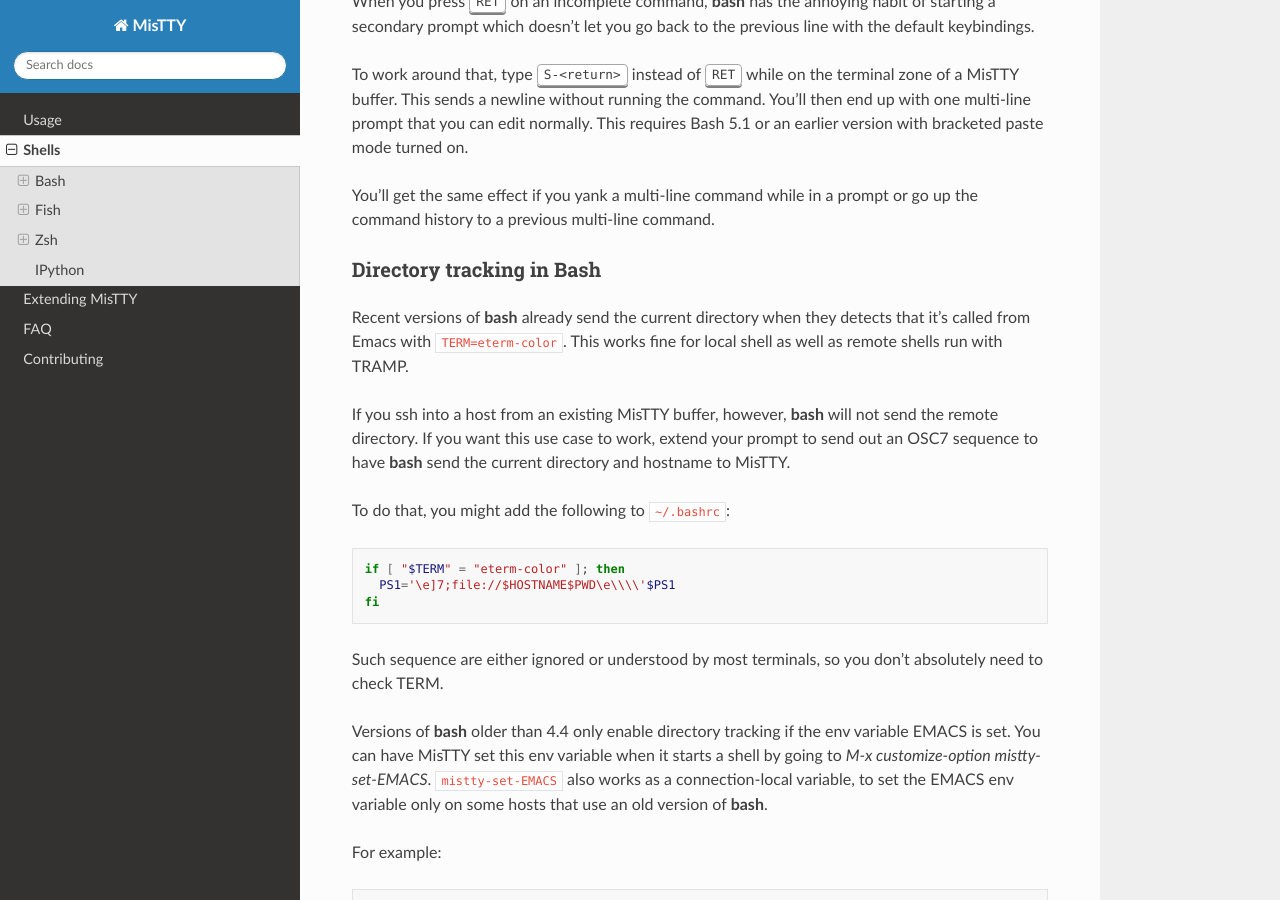
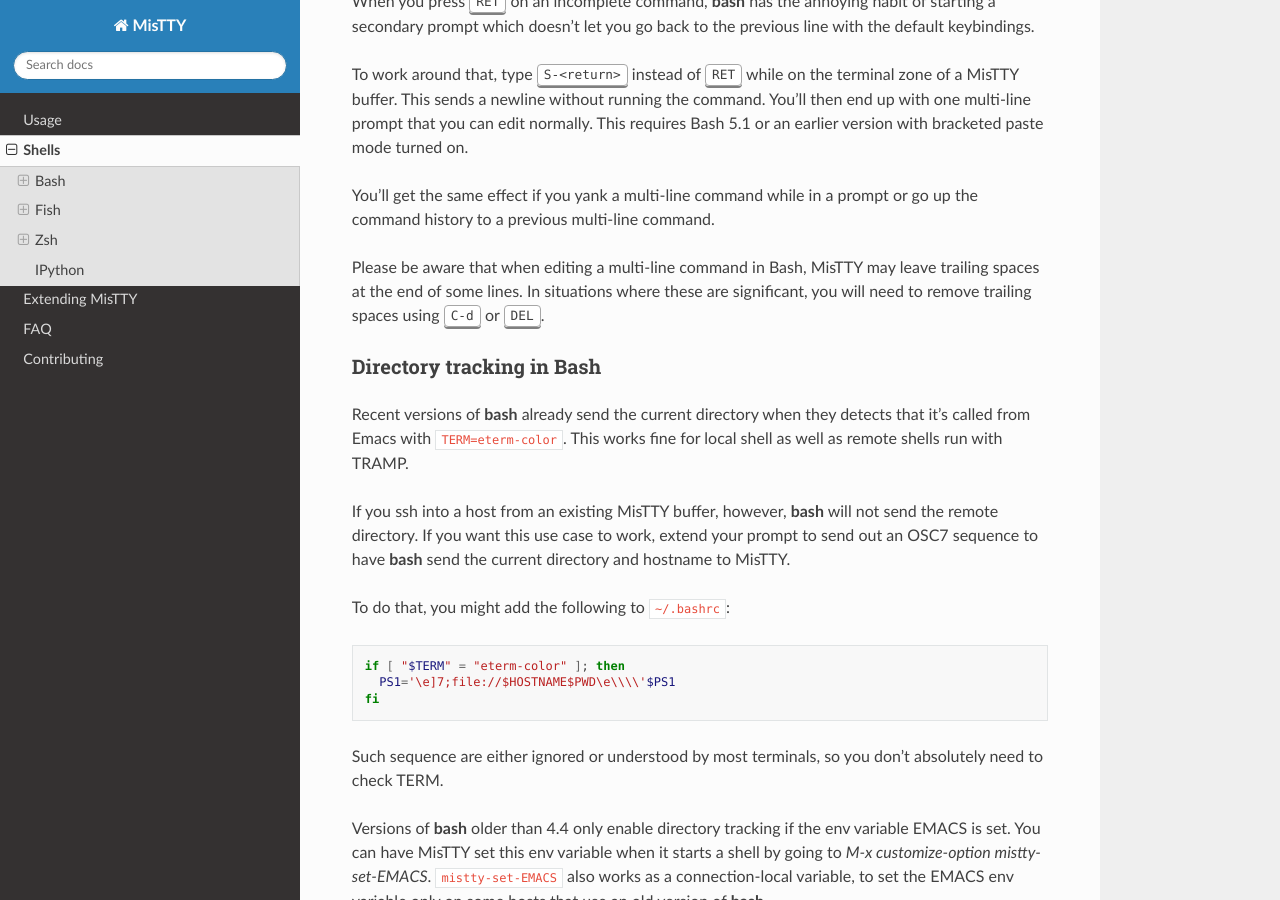
Before and after one commit to szermatt/mistty, a Sphinx documentation site: the page built from docs/source/shells.rst, in a window 1280 px wide and 900 px high, scrolled down 656 px. Built offline with Sphinx 7.4.7 and the Read the Docs theme 3.1.0, drawn with Linux system fonts in a browser that asks for light colours; some of the changed text lies outside the part shown.

Commit message:
docs: Mention possibly leftover trailing spaces in multi-line.
This change mentions the fact that Emacs commands might leave trailing
spaces when editing multi-line commands with Bash or Zsh.

As discussed in issue #34, MisTTY cannot safely delete these spaces
because it cannot be sure whether they're real or not. A workaround
exists, but it's only safe to use for the last line.

```diff
--- a/docs/source/shells.rst
+++ b/docs/source/shells.rst
@@ -42,6 +42,11 @@
 
 You'll get the same effect if you yank a multi-line command while in a
 prompt or go up the command history to a previous multi-line command.
+
+Please be aware that when editing a multi-line command in Bash, MisTTY
+may leave trailing spaces at the end of some lines. In situations
+where these are significant, you will need to remove trailing spaces
+using :kbd:`C-d` or :kbd:`DEL`.
 
 .. _bash_dirtrack:
 
@@ -272,6 +277,11 @@
 You'll get the same effect if you yank a multi-line command while in a
 prompt or go up the command history to a previous multi-line command.
 
+Please be aware that when editing a multi-line command in Zsh, MisTTY
+may leave trailing spaces at the end of some lines. In situations
+where these are significant, you will need to remove trailing spaces
+using :kbd:`C-d` or :kbd:`DEL`.
+
 VI mode in Zsh
 ^^^^^^^^^^^^^^
 
```
Also changed, not shown: 1 other file.
